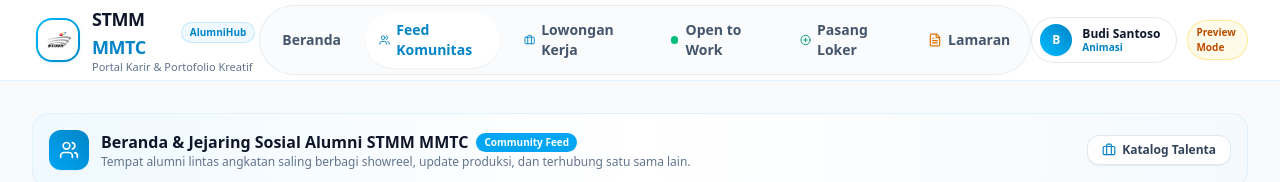
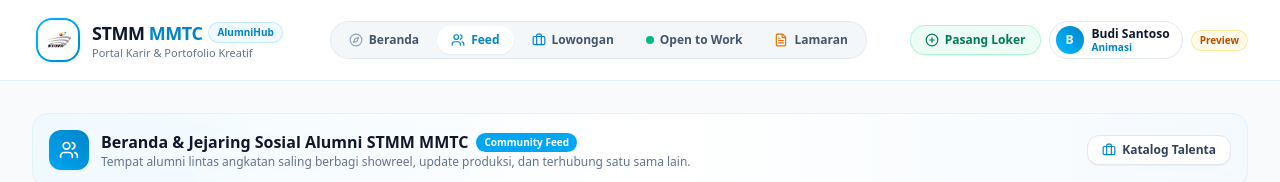
Before and after one commit to farhanditof-max/WebsiteAlumniSTMM, a Next.js app: page /feed in a window 1280 px wide. Shown: the top 182 px of the page. Built offline with nearby package versions, Linux system fonts and the light colour scheme; no server answers.

Commit message:
fix(ui): refine navbar pill layout, prevent text wrap, and balance CTA buttons

```diff
--- a/src/components/layout/Navbar.tsx
+++ b/src/components/layout/Navbar.tsx
@@ -64,100 +64,99 @@
           </Link>
 
           {/* Desktop Navigation - Clean Rounded Pill Links */}
-          <div className="hidden md:flex items-center gap-1.5 lg:gap-2 bg-slate-50/80 p-1.5 rounded-full border border-slate-200/70">
+          <div className="hidden md:flex items-center gap-1 bg-slate-100/80 p-1 rounded-full border border-slate-200/80">
             <Link
               href="/"
-              className={`px-4 py-2 rounded-full text-xs lg:text-sm font-semibold transition-all ${
+              className={`px-3.5 py-1.5 rounded-full text-xs font-semibold whitespace-nowrap transition-all flex items-center gap-1.5 ${
                 pathname === '/'
                   ? 'bg-white text-[#0284c7] shadow-xs font-bold'
                   : 'text-slate-600 hover:text-slate-900 hover:bg-white/60'
               }`}
             >
-              Beranda
+              <Compass className="w-3.5 h-3.5 text-slate-400" />
+              <span>Beranda</span>
             </Link>
 
             <Link
               href="/feed"
-              className={`px-3.5 py-2 rounded-full text-xs lg:text-sm font-semibold transition-all flex items-center gap-1.5 ${
+              className={`px-3.5 py-1.5 rounded-full text-xs font-semibold whitespace-nowrap transition-all flex items-center gap-1.5 ${
                 isActive('/feed') || isActive('/beranda')
                   ? 'bg-white text-[#0284c7] shadow-xs font-bold'
                   : 'text-slate-600 hover:text-slate-900 hover:bg-white/60'
               }`}
             >
               <Users className="w-3.5 h-3.5 text-[#0284c7]" />
-              Feed Komunitas
+              <span>Feed</span>
             </Link>
 
             <Link
               href="/lowongan"
-              className={`px-4 py-2 rounded-full text-xs lg:text-sm font-semibold transition-all flex items-center gap-1.5 ${
+              className={`px-3.5 py-1.5 rounded-full text-xs font-semibold whitespace-nowrap transition-all flex items-center gap-1.5 ${
                 isActive('/lowongan')
                   ? 'bg-white text-[#0284c7] shadow-xs font-bold'
                   : 'text-slate-600 hover:text-slate-900 hover:bg-white/60'
               }`}
             >
               <Briefcase className="w-3.5 h-3.5 text-[#0284c7]" />
-              Lowongan Kerja
+              <span>Lowongan</span>
             </Link>
 
             <Link
               href="/open-to-work"
-              className={`px-4 py-2 rounded-full text-xs lg:text-sm font-semibold transition-all flex items-center gap-2 ${
+              className={`px-3.5 py-1.5 rounded-full text-xs font-semibold whitespace-nowrap transition-all flex items-center gap-1.5 ${
                 isActive('/open-to-work')
                   ? 'bg-white text-emerald-700 shadow-xs font-bold'
                   : 'text-slate-600 hover:text-slate-900 hover:bg-white/60'
               }`}
             >
               <span className="w-2 h-2 rounded-full bg-emerald-500 animate-pulse" />
-              Open to Work
+              <span>Open to Work</span>
             </Link>
 
             {effectiveUser && (
-              <>
-                <Link
-                  href="/post-lowongan"
-                  className={`px-3.5 py-2 rounded-full text-xs lg:text-sm font-semibold transition-all flex items-center gap-1.5 ${
-                    isActive('/post-lowongan')
-                      ? 'bg-white text-[#0284c7] shadow-xs font-bold'
-                      : 'text-slate-600 hover:text-slate-900 hover:bg-white/60'
-                  }`}
-                >
-                  <PlusCircle className="w-3.5 h-3.5 text-emerald-600" />
-                  Pasang Loker
-                </Link>
-
               <Link
                 href="/lamaran"
-                  className={`px-3.5 py-2 rounded-full text-xs lg:text-sm font-semibold transition-all flex items-center gap-1.5 ${
+                className={`px-3.5 py-1.5 rounded-full text-xs font-semibold whitespace-nowrap transition-all flex items-center gap-1.5 ${
                   isActive('/lamaran')
                     ? 'bg-white text-[#0284c7] shadow-xs font-bold'
                     : 'text-slate-600 hover:text-slate-900 hover:bg-white/60'
                 }`}
               >
                 <FileText className="w-3.5 h-3.5 text-amber-600" />
-                  Lamaran
+                <span>Lamaran</span>
               </Link>
-              </>
             )}
           </div>
 
           {/* User Profile / Auth CTA */}
-          <div className="hidden md:flex items-center gap-3">
+          <div className="hidden md:flex items-center gap-2.5">
             {effectiveUser ? (
-              <div className="flex items-center gap-2.5">
+              <div className="flex items-center gap-2">
+                <Link
+                  href="/post-lowongan"
+                  className={`px-3.5 py-1.5 rounded-full text-xs font-bold transition flex items-center gap-1.5 border shadow-2xs whitespace-nowrap ${
+                    isActive('/post-lowongan')
+                      ? 'bg-emerald-600 text-white border-emerald-600'
+                      : 'bg-emerald-50 hover:bg-emerald-100 text-emerald-700 border-emerald-200/80'
+                  }`}
+                >
+                  <PlusCircle className="w-3.5 h-3.5" />
+                  <span>Pasang Loker</span>
+                </Link>
+
                 <Link
                   href="/profil"
-                  className={`flex items-center gap-2.5 pl-2 pr-4 py-1.5 rounded-full border transition hover:shadow-xs ${
+                  className={`flex items-center gap-2 pl-1.5 pr-3 py-1 rounded-full border transition hover:shadow-xs ${
                     isActive('/profil')
                       ? 'bg-sky-50 border-sky-300 text-[#0284c7]'
                       : 'bg-white hover:bg-slate-50 border-slate-200 text-slate-800'
                   }`}
                 >
-                  <div className="w-8 h-8 rounded-full bg-gradient-to-tr from-sky-400 to-[#0284c7] text-white flex items-center justify-center text-xs font-bold overflow-hidden shadow-2xs">
+                  <div className="w-7 h-7 rounded-full bg-gradient-to-tr from-sky-400 to-[#0284c7] text-white flex items-center justify-center text-xs font-bold overflow-hidden shadow-2xs">
                     <AlumniAvatar src={effectiveProfile?.fotoProfil} name={effectiveProfile?.namaLengkap} />
                   </div>
                   <div className="text-left">
-                    <p className="text-xs font-bold text-slate-900 truncate max-w-[120px] leading-tight">
+                    <p className="text-xs font-bold text-slate-900 truncate max-w-[100px] leading-tight">
                       {effectiveProfile?.namaLengkap || 'Alumni MMTC'}
                     </p>
                     <p className="text-[10px] text-[#0284c7] font-semibold leading-tight">
@@ -165,18 +164,19 @@
                     </p>
                   </div>
                 </Link>
+
                 {user ? (
                   <button
                     onClick={() => logout()}
                     title="Keluar dari akun"
-                    className="p-2.5 rounded-full text-slate-400 hover:text-red-600 hover:bg-red-50 transition cursor-pointer"
+                    className="p-2 rounded-full text-slate-400 hover:text-red-600 hover:bg-red-50 transition cursor-pointer"
                     aria-label="Logout"
                   >
-                    <LogOut className="w-4 h-4" />
+                    <LogOut className="w-3.5 h-3.5" />
                   </button>
                 ) : (
-                  <span className="text-[10px] font-bold px-2 py-1 rounded-full bg-amber-50 text-amber-700 border border-amber-200/80">
-                    Preview Mode
+                  <span className="text-[10px] font-bold px-2 py-0.5 rounded-full bg-amber-50 text-amber-700 border border-amber-200/80">
+                    Preview
                   </span>
                 )}
               </div>
@@ -232,7 +232,7 @@
             }`}
           >
             <Users className="w-4 h-4 text-[#0284c7]" />
-            Feed Komunitas
+            Feed Alumni
           </Link>
           <Link
             href="/lowongan"
```
Lines whose indentation alone changed are shown as unchanged.
